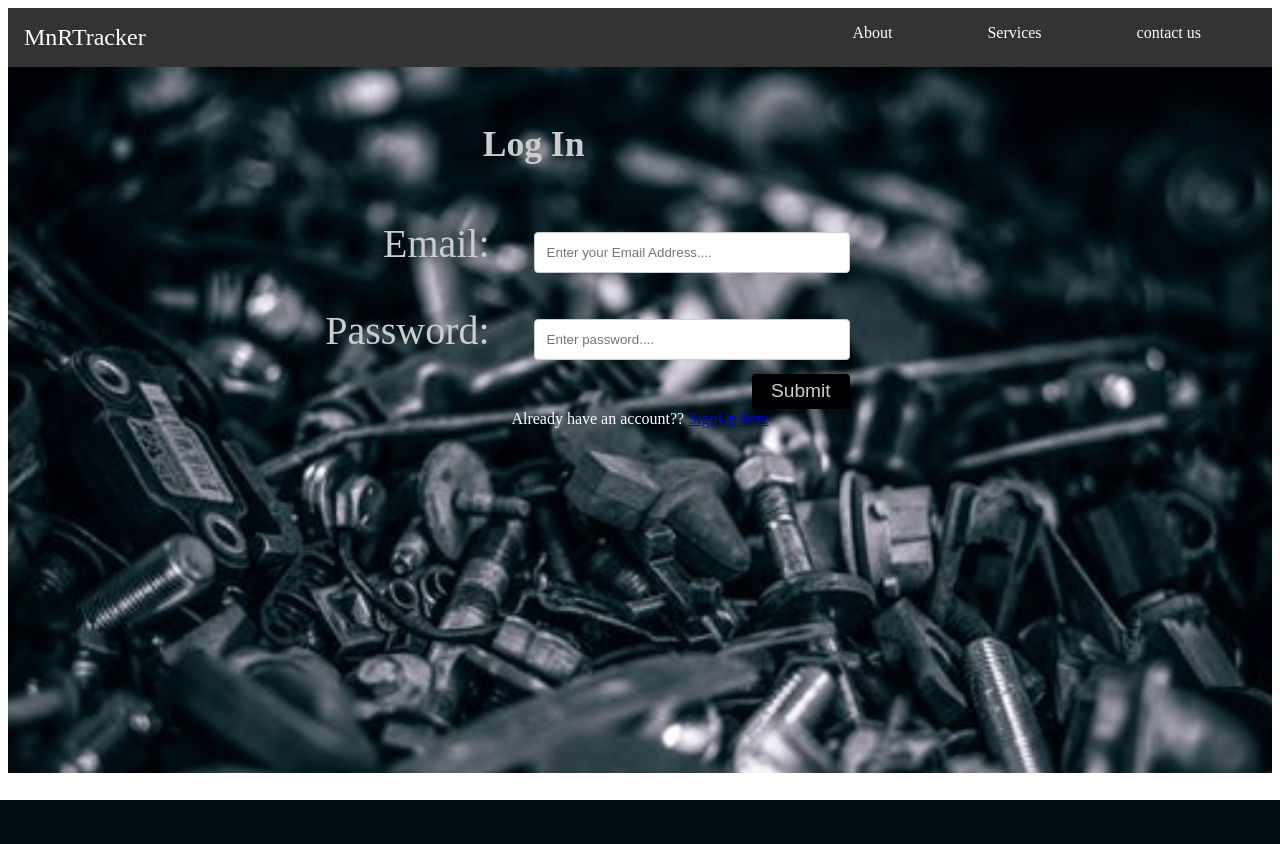
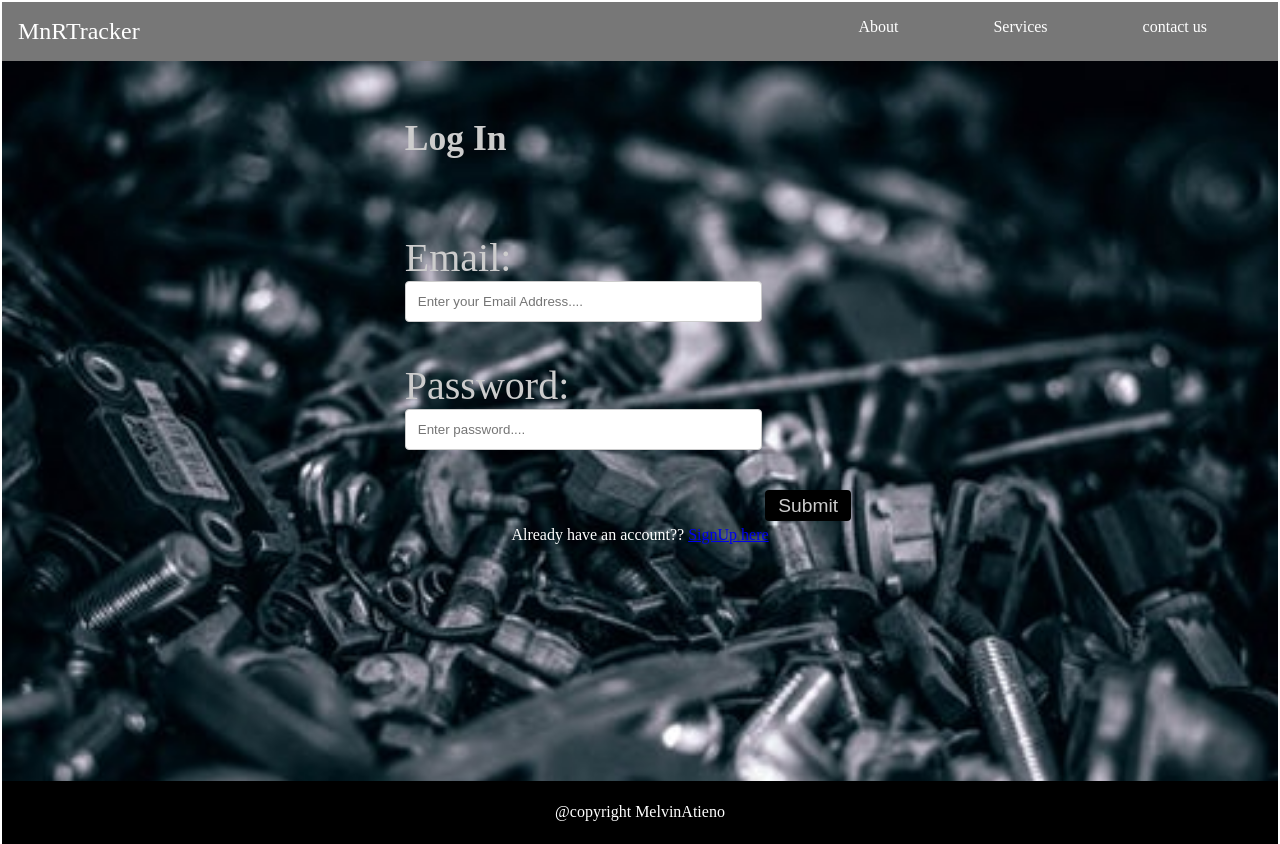
Before and after one commit to Melvin1Atieno/MnR-Tracker, a Python web app: template UI/template/login.html in a window 1280 px wide. Before the commit the page ends 800 px from the top, so only its background shows below. Run offline with Jinja, Linux system fonts and the light colour scheme; the template is opened without the code that fills it, so the values that code supplies are empty.

Commit message:
[#157736626][ft] adds footer to the login page

```diff
--- a/UI/static/CSS/style.css
+++ b/UI/static/CSS/style.css
@@ -1,7 +1,12 @@
+
+body {
+    margin:2px;
+    height:100%;
+}
 /* Navigation bar styling */
 .navbar {
     display:flex;
-    background:#333;
+    background:#777777;
     padding:16px;
     color:white;
     margin-bottom:0px;
@@ -39,39 +44,43 @@
 /* styling for form section */
 .section {
     height:100%;
-    margin-top:0px;
+    margin:0;
     background-image: url(../images/tools.jpg);
     background-repeat: no-repeat;
     background-size: cover;
     max-height: 90%;
 }
  form .form-control {
-    width:50%;
+    width:80%;
     padding:12px;
     border:1px solid #ccc;
     border-radius:4px;
-    resize: vertical;
-    /* box-sizing: border-box; */
+    resize:horizontal;
+    box-sizing: border-box;
 }
 .form-header {
     color:#ccc;
     text-align: center;
     font-size: 190%;
 }
+form {
+    margin-left:30%;
+}
 form .form-group label {
-    display:inline-block;
-    margin-right:20px;
+    /* display:inline-block; */
+    margin:5% auto;
     color: #ccc;
     font-size: 250%;
     padding: 20px 20px 20px 0;
 
 }
-form{
-    text-align: right;
+form .form-group {
+    display:block;
+    text-align: left;
     border-radius: 5px;
     padding:20px 20px;
     max-width:50%;
-    margin-left:15%;
+    /* margin-left:30%; */
 }
 button {
     background-color: rgb(0, 0, 0);
@@ -90,7 +99,15 @@ button :hover {
     text-align:center;
     color: white;
 }
-
+/*  styling for footer */
+.footer {
+    padding:0.5%;
+    margin:0;
+    max-height:20%;
+    color:rgb(255, 255, 255);
+    background-color: rgb(0, 0, 0);
+    text-align:center;
+}
 /* styling for smaller screens */
 @media only screen and (max-width:768px){
     .navbar-item, .navbar {
--- a/UI/template/login.html
+++ b/UI/template/login.html
@@ -50,6 +50,9 @@
                 </p>
             </div>
         </div>
+        <div class="footer">
+            <p>@copyright MelvinAtieno</p>
+        </div>
         <script src="../static/JS/myjs.js"></script>
     </body>
 </html>
```
